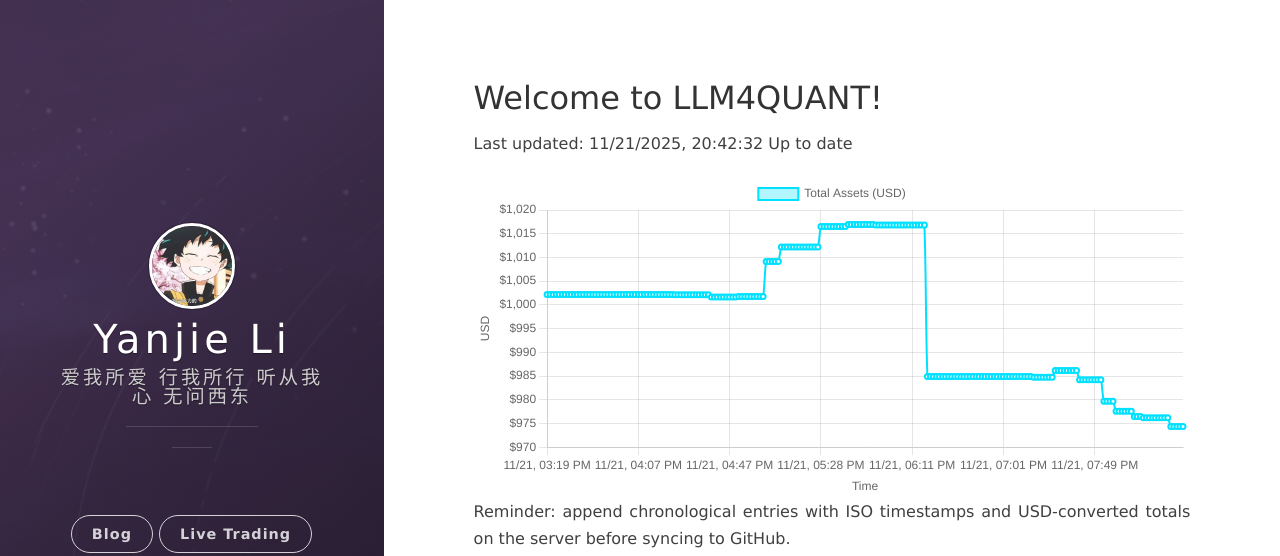
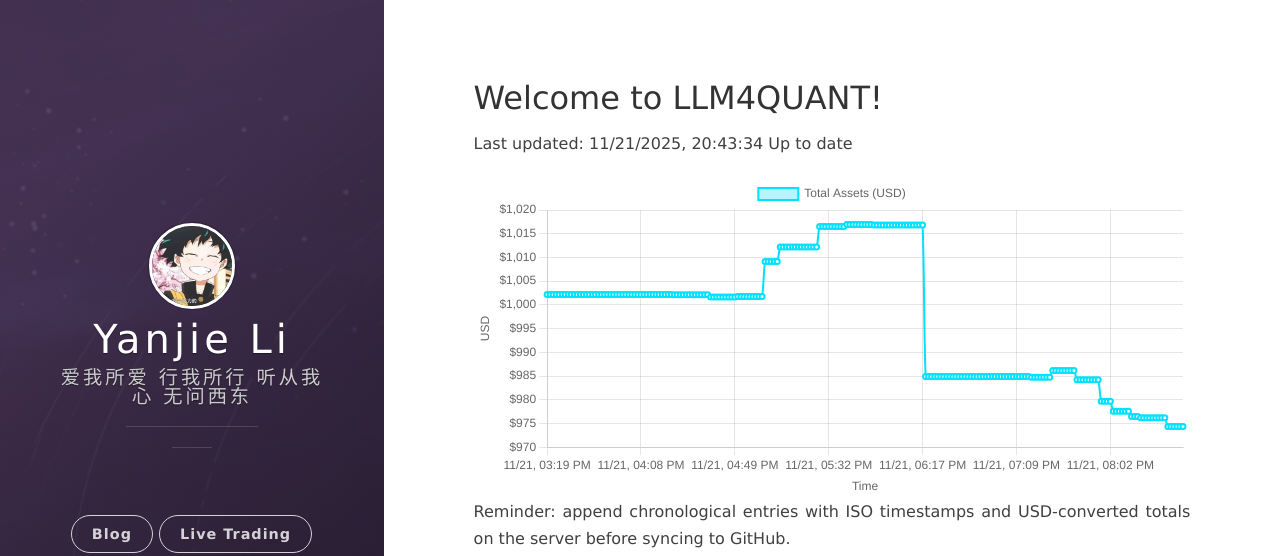
Before and after one commit to leeyegy/leeyegy.github.io, a Jekyll site: the page built from live-trading.html, in a window 1280 px wide. Shown: the top 556 px of the page. Built offline with Jekyll 4.4.1, drawn with Linux system fonts in a browser that asks for light colours; nearby versions of some CDN libraries.

Commit message:
AccountMonitor: update balance history 2025-11-22T04:43:34+08:00

```diff
--- a/assets/data/binance/balance-history.json
+++ b/assets/data/binance/balance-history.json
@@ -1,5 +1,5 @@
 {
-  "generatedAt": "2025-11-22T04:42:32+08:00",
+  "generatedAt": "2025-11-22T04:43:34+08:00",
   "asset": "total_usd_value",
   "history": [
     {
@@ -841,6 +841,10 @@
     {
       "timestamp": "2025-11-22T04:42:32+08:00",
       "totalUsd": 974.36593718
+    },
+    {
+      "timestamp": "2025-11-22T04:43:34+08:00",
+      "totalUsd": 974.36593718
     }
   ]
 }
```
